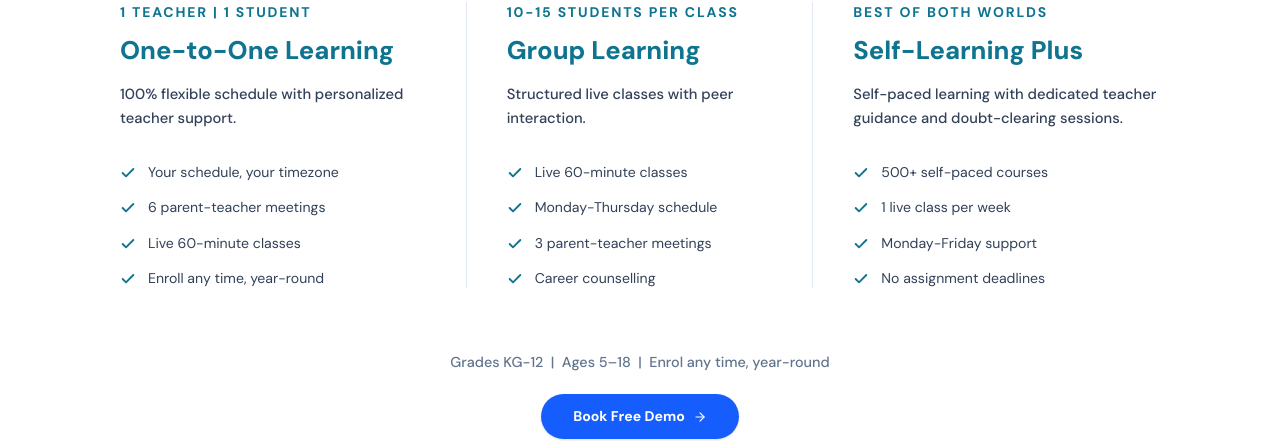
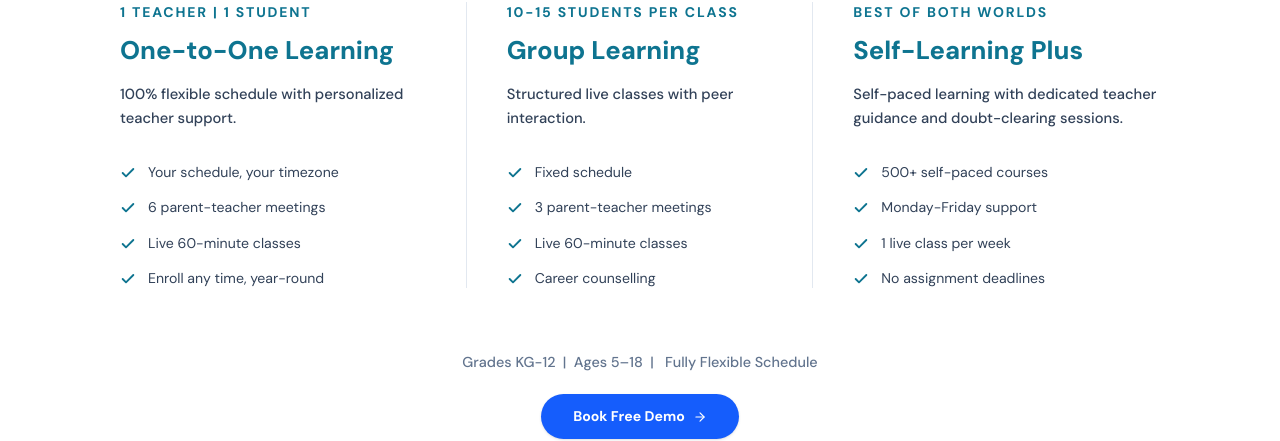
Before and after one commit to itsupport-seri/europe-test, a Next.js app: page / in a window 1280 px wide. Shown: the part 2546-2987 px from the top of the page. Built offline with nearby package versions, Linux system fonts and the light colour scheme.

Commit message:
faqs updated

```diff
--- a/app/components/sections/Learningstylesection.js
+++ b/app/components/sections/Learningstylesection.js
@@ -33,9 +33,9 @@ const plans = [
     title: "Group Learning",
     desc: "Structured live classes with peer interaction.",
     features: [
+      "Fixed schedule",
+      "3 parent-teacher meetings",
       "Live 60-minute classes",
-      "Monday-Thursday schedule",
-      "3 parent-teacher meetings",
       "Career counselling",
     ],
   },
@@ -45,8 +45,8 @@ const plans = [
     desc: "Self-paced learning with dedicated teacher guidance and doubt-clearing sessions.",
     features: [
       "500+ self-paced courses",
+      "Monday-Friday support",
       "1 live class per week",
-      "Monday-Friday support",
       "No assignment deadlines",
     ],
   },
@@ -186,7 +186,7 @@ export default function LearningStyleSection() {
           }}
         >
           <p className="text-[0.9rem] text-slate-500 font-medium">
-            Grades KG-12&nbsp;&nbsp;|&nbsp;&nbsp;Ages 5–18&nbsp;&nbsp;|&nbsp;&nbsp;Enrol any time, year-round
+            Grades KG-12&nbsp;&nbsp;|&nbsp;&nbsp;Ages 5–18&nbsp;&nbsp;|&nbsp;&nbsp; Fully Flexible Schedule
           </p>
 
           <a
```
